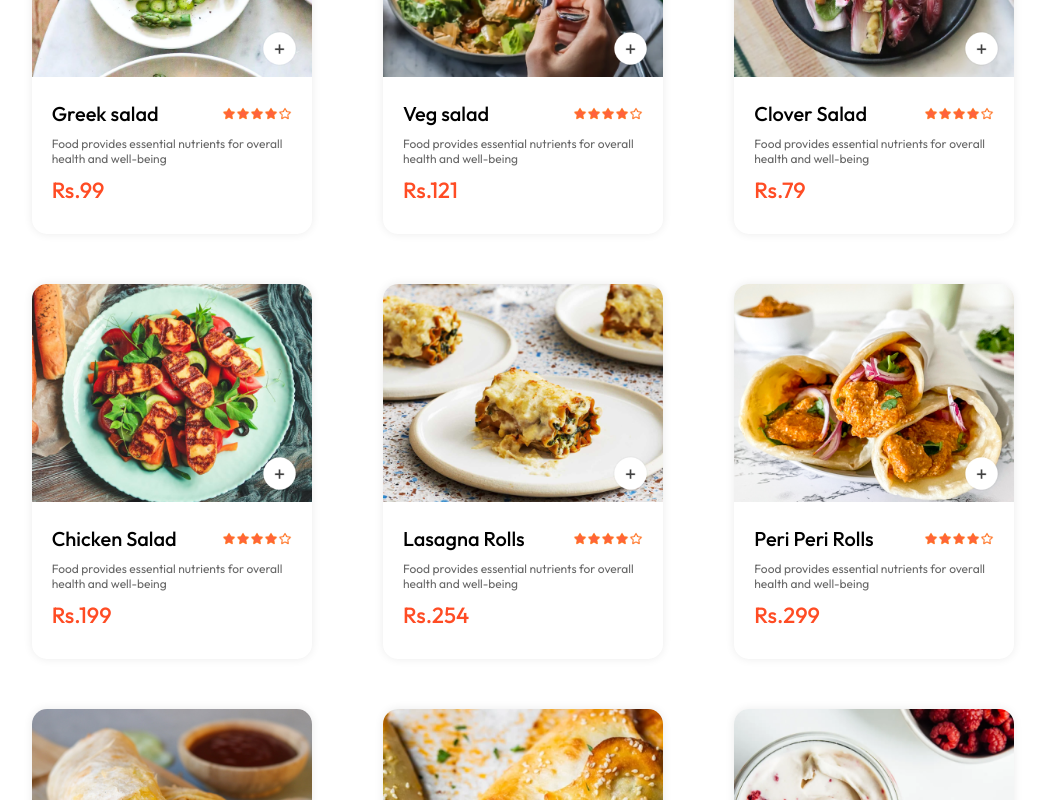
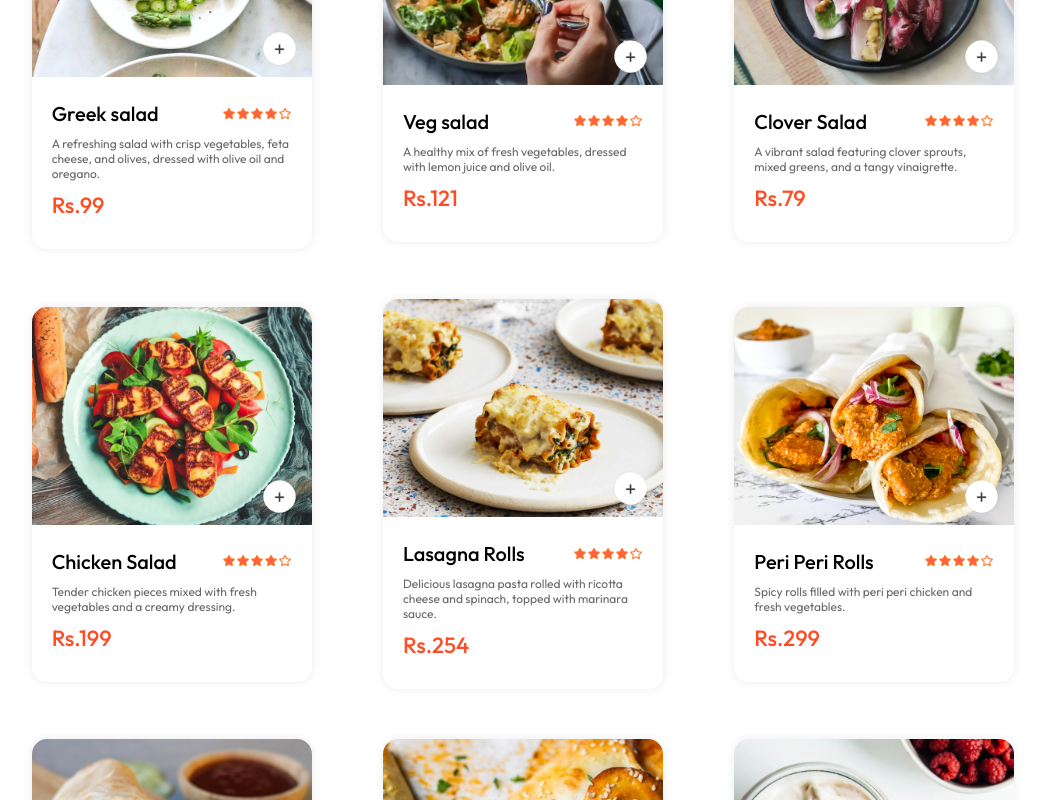
Before and after one commit to SoumadeepDev/Tomato, a React (Vite) app: page / in a window 1280 px wide. Shown: the part 1180-1980 px from the top of the page, without its empty margins (117-1162 px from the left). Built offline with nearby package versions, Linux system fonts and the light colour scheme.

Commit message:
updated food description

```diff
--- a/src/assets/assets.js
+++ b/src/assets/assets.js
@@ -117,7 +117,7 @@ export const food_list = [
     food_image: food_1,
     food_price: 99,
     food_desc:
-      "Food provides essential nutrients for overall health and well-being",
+      "A refreshing salad with crisp vegetables, feta cheese, and olives, dressed with olive oil and oregano.",
     food_category: "Salad",
   },
   {
@@ -126,7 +126,7 @@ export const food_list = [
     food_image: food_2,
     food_price: 121,
     food_desc:
-      "Food provides essential nutrients for overall health and well-being",
+      "A healthy mix of fresh vegetables, dressed with lemon juice and olive oil.",
     food_category: "Salad",
   },
   {
@@ -135,7 +135,7 @@ export const food_list = [
     food_image: food_3,
     food_price: 79,
     food_desc:
-      "Food provides essential nutrients for overall health and well-being",
+      "A vibrant salad featuring clover sprouts, mixed greens, and a tangy vinaigrette.",
     food_category: "Salad",
   },
   {
@@ -144,7 +144,7 @@ export const food_list = [
     food_image: food_4,
     food_price: 199,
     food_desc:
-      "Food provides essential nutrients for overall health and well-being",
+      "Tender chicken pieces mixed with fresh vegetables and a creamy dressing.",
     food_category: "Salad",
   },
   {
@@ -153,7 +153,7 @@ export const food_list = [
     food_image: food_5,
     food_price: 254,
     food_desc:
-      "Food provides essential nutrients for overall health and well-being",
+      "Delicious lasagna pasta rolled with ricotta cheese and spinach, topped with marinara sauce.",
     food_category: "Rolls",
   },
   {
@@ -162,7 +162,7 @@ export const food_list = [
     food_image: food_6,
     food_price: 299,
     food_desc:
-      "Food provides essential nutrients for overall health and well-being",
+      "Spicy rolls filled with peri peri chicken and fresh vegetables.",
     food_category: "Rolls",
   },
   {
@@ -170,8 +170,7 @@ export const food_list = [
     food_name: "Chicken Rolls",
     food_image: food_7,
     food_price: 349,
-    food_desc:
-      "Food provides essential nutrients for overall health and well-being",
+    food_desc: "Juicy chicken rolled in a soft wrap with a tangy sauce.",
     food_category: "Rolls",
   },
   {
@@ -179,8 +178,7 @@ export const food_list = [
     food_name: "Veg Rolls",
     food_image: food_8,
     food_price: 159,
-    food_desc:
-      "Food provides essential nutrients for overall health and well-being",
+    food_desc: "A delightful mix of vegetables wrapped in a soft roll.",
     food_category: "Rolls",
   },
   {
@@ -188,8 +186,7 @@ export const food_list = [
     food_name: "Ripple Ice Cream",
     food_image: food_9,
     food_price: 245,
-    food_desc:
-      "Food provides essential nutrients for overall health and well-being",
+    food_desc: "Creamy ice cream with a rich chocolate ripple throughout.",
     food_category: "Deserts",
   },
   {
@@ -197,8 +194,7 @@ export const food_list = [
     food_name: "Fruit Ice Cream",
     food_image: food_10,
     food_price: 219,
-    food_desc:
-      "Food provides essential nutrients for overall health and well-being",
+    food_desc: "Refreshing ice cream made with a blend of real fruit pieces.",
     food_category: "Deserts",
   },
   {
@@ -206,8 +202,7 @@ export const food_list = [
     food_name: "Jar Ice Cream",
     food_image: food_11,
     food_price: 321,
-    food_desc:
-      "Food provides essential nutrients for overall health and well-being",
+    food_desc: "Delicious ice cream served in a jar, layered with toppings.",
     food_category: "Deserts",
   },
   {
@@ -215,8 +210,7 @@ export const food_list = [
     food_name: "Vanilla Ice Cream",
     food_image: food_12,
     food_price: 399,
-    food_desc:
-      "Food provides essential nutrients for overall health and well-being",
+    food_desc: "Classic vanilla ice cream with a rich and creamy texture.",
     food_category: "Deserts",
   },
   {
@@ -225,7 +219,7 @@ export const food_list = [
     food_image: food_13,
     food_price: 351,
     food_desc:
-      "Food provides essential nutrients for overall health and well-being",
+      "Grilled chicken sandwich with fresh lettuce, tomatoes, and a savory sauce.",
     food_category: "Sandwich",
   },
   {
@@ -234,7 +228,7 @@ export const food_list = [
     food_image: food_14,
     food_price: 212,
     food_desc:
-      "Food provides essential nutrients for overall health and well-being",
+      "A hearty vegan sandwich with a variety of fresh vegetables and hummus.",
     food_category: "Sandwich",
   },
   {
@@ -242,8 +236,7 @@ export const food_list = [
     food_name: "Grilled Sandwich",
     food_image: food_15,
     food_price: 199,
-    food_desc:
-      "Food provides essential nutrients for overall health and well-being",
+    food_desc: "Crispy grilled sandwich filled with cheese and tomatoes.",
     food_category: "Sandwich",
   },
   {
@@ -252,7 +245,7 @@ export const food_list = [
     food_image: food_16,
     food_price: 165,
     food_desc:
-      "Food provides essential nutrients for overall health and well-being",
+      "Simple yet delicious sandwich with fresh bread and your choice of fillings.",
     food_category: "Sandwich",
   },
   {
@@ -260,8 +253,7 @@ export const food_list = [
     food_name: "Cup Cake",
     food_image: food_17,
     food_price: 159,
-    food_desc:
-      "Food provides essential nutrients for overall health and well-being",
+    food_desc: "Moist and fluffy cupcake topped with creamy frosting.",
     food_category: "Cake",
   },
   {
@@ -269,8 +261,7 @@ export const food_list = [
     food_name: "Vegan Cake",
     food_image: food_18,
     food_price: 121,
-    food_desc:
-      "Food provides essential nutrients for overall health and well-being",
+    food_desc: "Delicious vegan cake made with plant-based ingredients.",
     food_category: "Cake",
   },
   {
@@ -279,7 +270,7 @@ export const food_list = [
     food_image: food_19,
     food_price: 211,
     food_desc:
-      "Food provides essential nutrients for overall health and well-being",
+      "Rich butterscotch cake topped with smooth butterscotch frosting.",
     food_category: "Cake",
   },
   {
@@ -287,8 +278,7 @@ export const food_list = [
     food_name: "Sliced Cake",
     food_image: food_20,
     food_price: 141,
-    food_desc:
-      "Food provides essential nutrients for overall health and well-being",
+    food_desc: "A slice of soft and moist cake with your choice of flavor.",
     food_category: "Cake",
   },
   {
@@ -296,8 +286,7 @@ export const food_list = [
     food_name: "Garlic Mushroom ",
     food_image: food_21,
     food_price: 219,
-    food_desc:
-      "Food provides essential nutrients for overall health and well-being",
+    food_desc: "Sautéed garlic mushrooms with a sprinkle of fresh herbs.",
     food_category: "Pure Veg",
   },
   {
@@ -305,8 +294,7 @@ export const food_list = [
     food_name: "Fried Cauliflower",
     food_image: food_22,
     food_price: 321,
-    food_desc:
-      "Food provides essential nutrients for overall health and well-being",
+    food_desc: "Crispy fried cauliflower with a tangy dipping sauce.",
     food_category: "Pure Veg",
   },
   {
@@ -314,8 +302,7 @@ export const food_list = [
     food_name: "Mix Veg Pulao",
     food_image: food_23,
     food_price: 599,
-    food_desc:
-      "Food provides essential nutrients for overall health and well-being",
+    food_desc: "Flavorful rice dish with a mix of fresh vegetables and spices.",
     food_category: "Pure Veg",
   },
   {
@@ -323,8 +310,7 @@ export const food_list = [
     food_name: "Rice Zucchini",
     food_image: food_24,
     food_price: 364,
-    food_desc:
-      "Food provides essential nutrients for overall health and well-being",
+    food_desc: "Savory rice dish with zucchini and a blend of spices.",
     food_category: "Pure Veg",
   },
   {
@@ -332,8 +318,7 @@ export const food_list = [
     food_name: "Cheese Pasta",
     food_image: food_25,
     food_price: 465,
-    food_desc:
-      "Food provides essential nutrients for overall health and well-being",
+    food_desc: "Creamy pasta with a rich cheese sauce.",
     food_category: "Pasta",
   },
   {
@@ -341,8 +326,7 @@ export const food_list = [
     food_name: "Tomato Pasta",
     food_image: food_26,
     food_price: 349,
-    food_desc:
-      "Food provides essential nutrients for overall health and well-being",
+    food_desc: "Pasta tossed in a fresh tomato sauce with herbs.",
     food_category: "Pasta",
   },
   {
@@ -350,8 +334,7 @@ export const food_list = [
     food_name: "Creamy Pasta",
     food_image: food_27,
     food_price: 399,
-    food_desc:
-      "Food provides essential nutrients for overall health and well-being",
+    food_desc: "Pasta in a rich and creamy white sauce.",
     food_category: "Pasta",
   },
   {
@@ -359,8 +342,7 @@ export const food_list = [
     food_name: "Chicken Pasta",
     food_image: food_28,
     food_price: 455,
-    food_desc:
-      "Food provides essential nutrients for overall health and well-being",
+    food_desc: "Pasta with tender chicken pieces in a savory sauce.",
     food_category: "Pasta",
   },
   {
@@ -368,8 +350,7 @@ export const food_list = [
     food_name: "Buttter Noodles",
     food_image: food_29,
     food_price: 299,
-    food_desc:
-      "Food provides essential nutrients for overall health and well-being",
+    food_desc: "Noodles tossed in a buttery sauce with a hint of garlic.",
     food_category: "Noodles",
   },
   {
@@ -377,8 +358,7 @@ export const food_list = [
     food_name: "Veg Noodles",
     food_image: food_30,
     food_price: 299,
-    food_desc:
-      "Food provides essential nutrients for overall health and well-being",
+    food_desc: "Stir-fried noodles with a mix of fresh vegetables.",
     food_category: "Noodles",
   },
   {
@@ -386,8 +366,7 @@ export const food_list = [
     food_name: "Somen Noodles",
     food_image: food_31,
     food_price: 321,
-    food_desc:
-      "Food provides essential nutrients for overall health and well-being",
+    food_desc: "Thin Japanese noodles served in a light broth.",
     food_category: "Noodles",
   },
   {
@@ -395,8 +374,7 @@ export const food_list = [
     food_name: "Cooked Noodles",
     food_image: food_32,
     food_price: 321,
-    food_desc:
-      "Food provides essential nutrients for overall health and well-being",
+    food_desc: "Classic cooked noodles with a savory sauce.",
     food_category: "Noodles",
   },
 ];
```
